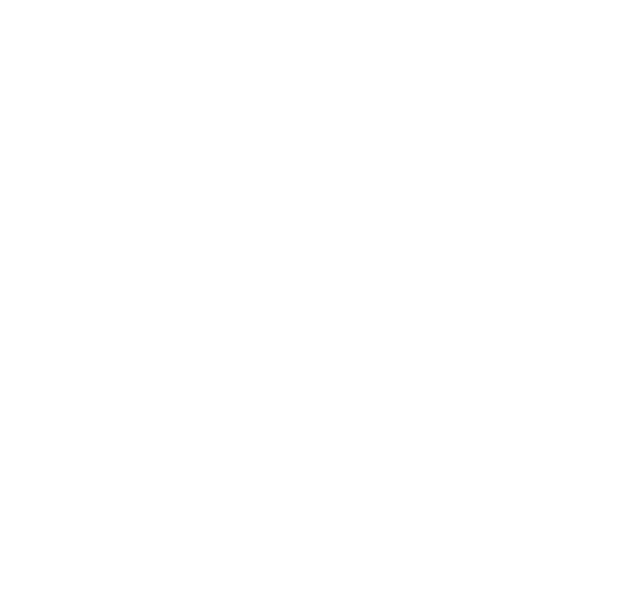
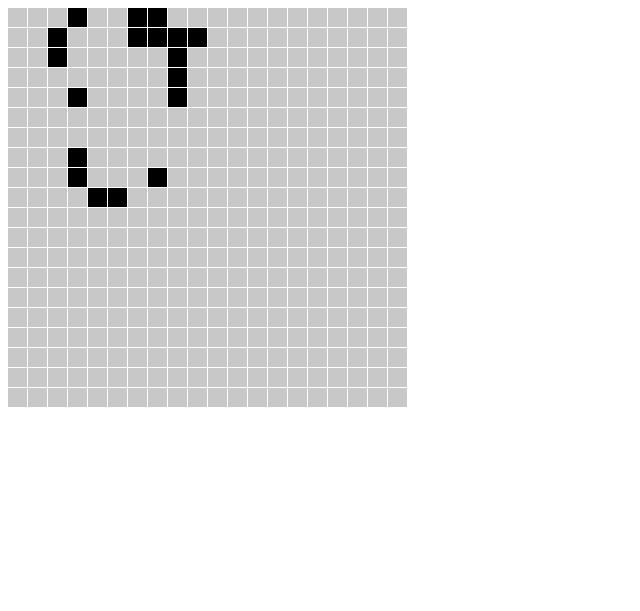
Before and after one commit to workingenius/gameoflife, a plain HTML site: page life.html in a window 1280 px wide. Shown: the whole page, without its empty margins (0-640 px from the left). Drawn offline with Linux system fonts and the light colour scheme.

Commit message:
Implement basic logic

```diff
--- a/life.html
+++ b/life.html
@@ -3,111 +3,255 @@
 	<head>
 	</head>
 	<body>
-		<canvas id="canvas" width=500 height=300>
+		<canvas id="canvas" width="600" height="600">
 		</canvas>
 		<script>
-			// Array
 
-			var xc = 50;
-			var yc = 30;
+			// general index
 
-			function consArray() {
+			function createIndex(...params) {
+				return params;
 			}
 
-			function arrayValue(array, row, col) {}
+			function indexEq(idx1, idx2) {
+				if (idx1.length !== idx2.length) return false;
+				var i, len=idx1.length;
+				for (i=0; i<len; i++) {
+					if (idx1[i] !== idx2[i]) return false;
+				}
+				return true;
+			}
 
-			function setArrayValue(array, row, col, value) {}
+			// 2D index array, constructed by row and column
 
-			function arrayRowCount(array) {}
+			function createIndex2D(row, col) {
+				return createIndex(row, col);
+			}
 
-			function arrayColCount(array) {}
+			function index2DRow(index) {
+				return index[0];
+			}
 
-			function traverseGrid(array, func) {}
+			function index2DCol(index) {
+				return index[1];
+			}
 
-			function evolve(array) {
-				var maxR = arrayRowCount(array),
-					maxC = arrayColCount(array);
+			function createSqureIndices(rows, cols) {
+				var indices = [];
+				var i = 0, j = 0;
+				for (i=0; i<rows; i++) {
+					for (j=0; j<cols; j++) {
+						indices.push(
+							createIndex(i, j)
+						);
+					}
+				}
+				return indices;
+			}
 
-				function surroundGrids(r, c) {
-					var surrounds = [];
-					var i, j, sur;
-					for (i=r-1; i<=r+1; i++) {
-						for (j=c-1; j<=j+1; j++) {
-							if (i == r && j == c) continue;
-							if (i < 0 || j < 0) continue;
-							if (i >= maxR) continue;
-							if (j >= maxC) continue;
-							surrounds.push([i, j]);
-						}
+			function surroundings(idx) {
+				var r = index2DRow(idx),
+					c = index2DCol(idx);
+				return [
+					createIndex2D( r - 1, c - 1 ),
+					createIndex2D( r - 1, c ),
+					createIndex2D( r - 1, c + 1 ),
+					createIndex2D( r, c - 1 ),
+					createIndex2D( r, c + 1 ),
+					createIndex2D( r + 1, c - 1 ),
+					createIndex2D( r + 1, c ),
+					createIndex2D( r + 1, c + 1 ),
+				];
+			}
+
+			/* */
+
+			var ALIVED = 1,
+				DEAD = 0;
+
+			function psurvive(aliveSurrounderNumber) {
+				var n = aliveSurrounderNumber;
+				return n == 3;
+			}
+
+			function premain(aliveSurrounderNumber) {
+				var n = aliveSurrounderNumber;
+				return n == 2;
+		    }
+
+			function createArray(indices) {
+				return indices.map(function(index) {
+					return [index, DEAD];
+				});
+			}
+
+			function getValue(array, index) {
+				var retval;
+				array.forEach(function(grid) {
+					var idx, isAlive;
+					[idx, isAlive] = grid;
+					if (indexEq(index, idx)) {
+						retval = isAlive;
 					}
-					return surrounds;
-				}
+				});
+				retval = retval || DEAD;
+				return retval;
+			}
 
-				traverseGrid(array, function(row, col, grid) {
-					var sur, r, c;
-					var surrounds = surroundGrids(row, col);
-					var value = 0;
-					for (var i in surrounds) {
-						[r, c] = surrounds[i];
-						value += arrayValue(array, r, c);
-					}
-					if (2<=value<=3) {
-						setTimeout(function() {
-							setArrayValue(row, col, 1);
-						}, 0);
-					} else {
-						setTimeout(function() {
-							setArrayValue(row, col, 0);
-						});
+			function setValue(array, index, value) {
+				array.forEach(function(grid) {
+					var idx, isAlive;
+					[idx, isAlive] = grid;
+					if (indexEq(index, idx)) {
+						grid[1] = value;
 					}
 				});
 			}
 
-			var array = consArray();
-
-			// Draw
-
-			var cWidth = 500;
-			var cHeight = 300;
-			var canvas = document.getElementById("canvas");
-			var ctx = canvas.getContext("2d");
-
-			var xGrids = arrayColCount(array);
-			var yGrids = arrayRowCount(array);
-			var gridWidth = cWidth / xGrids;
-			var gridHeight = cHeight / yGrids;
-
-			function drawGrid(row, col, color) {
-				var x, y, w, h;
-				x = col * gridWidth;
-				y = row * gridHeight;
-				w = gridWidth;
-				h = gridHeight;
-				ctx.fillStyle = color;
-				ctx.fillRect(x, y, w, h);
+			function traverse(array, func) {
+				return array.forEach(function(grid) {
+					return func(...grid);
+				});
 			}
 
-			function draw() {
-				var i, j;
-				var color;
-				for (i=0; i<arrayRowCount(array); i++) {
-					for (j=0; j<arrayColCount(array); j++) {
-						if (arrayValue(array, i, j)) {
-							color = 'black';
-						} else {
-							color = 'grey';
-						}
-						drawGrid(i, j, color);
+			/* */
+
+			function delayed(func) {
+				return function() {
+					setTimeout(func, 0);
+				};
+			}
+
+			/* */
+
+			function propagate(array) {
+				traverse(array, function(index, isAlive) {
+					var indices = surroundings(index);
+					var aliveSurrounders = 0;
+					indices.forEach(function(index) {
+						aliveSurrounders += getValue(array, index);
+					});
+					if (psurvive(aliveSurrounders)) {
+						delayed(function() {
+							setValue(array, index, ALIVED)
+						})();
+					} else if (premain(aliveSurrounders)) {
+						// do nothing
+					} else { // dead
+						delayed(function() {
+							setValue(array, index, DEAD)
+						})();
 					}
-				}
+				});
+			}
+
+			/* */
+
+			var sideLength = 20;
+
+			function position(index) {
+				var r = index2DRow(index),
+					c = index2DCol(index);
+				return [
+					r * sideLength,
+					c * sideLength,
+					sideLength - 1,
+					sideLength - 1
+				];
+			}
+
+			function draw(ctx, array) {
+				traverse(array, function(index, isAlive) {
+					var x, y, width, height;
+					[x, y, width, height] = position(index);
+					if (isAlive) {
+						ctx.fillStyle = 'black';
+					} else {
+						ctx.fillStyle = 'rgb(200, 200, 200)';
+					}
+					ctx.fillRect(x, y, width, height);
+				})
 			}
 
 			(function start() {
+
+				var canvas = document.getElementById("canvas");
+				var ctx = canvas.getContext("2d");
+
+				var array = createArray(createSqureIndices(20, 20));
+				initArray(array);
+
+				//propagate(array);
+				//draw(ctx, array);
+
 				setInterval(function() {
-					evolve();
-					draw(array);
-				}, 3000);
+					propagate(array);
+					draw(ctx, array);
+				}, 300);
 			})();
+
+			function initArray(array) {
+				traverse(array, function(index, value) {
+					// var r = index[0],
+					// 	c = index[1];
+					// if (r == 0) {
+					// 	setValue(array, [r, c], ALIVED);
+					// }
+					// setValue(array, [0, 1], ALIVED);
+					// setValue(array, [1, 2], ALIVED);
+					// setValue(array, [2, 2], ALIVED);
+					// setValue(array, [2, 0], ALIVED);
+					// setValue(array, [2, 1], ALIVED);
+					//setValue(array, [2, 2], ALIVED);
+					//setValue(array, [2, 1], ALIVED);
+
+					plane(array, [1, 1]);
+					plane(array, [5, 1]);
+					plane(array, [1, 5]);
+					plane(array, [5, 5]);
+					//plane(array, [4, 7]);
+				});
+			}
+
+			function plane(array, center) {
+				setValue(array, up(center), ALIVED);
+				setValue(array, right(center), ALIVED);
+				setValue(array, downright(center), ALIVED);
+				setValue(array, down(center), ALIVED);
+				setValue(array, downleft(center), ALIVED);
+			}
+
+			function up(point) {
+				return [point[0], point[1] - 1];
+			}
+
+			function down(point) {
+				return [point[0], point[1] + 1];
+			}
+
+			function left(point) {
+				return [point[0] - 1, point[1]];
+			}
+
+			function right(point) {
+				return [point[0] + 1, point[1]];
+			}
+
+			function upleft(p) {
+				return up(left(p));
+			}
+
+			function upright(p) {
+				return up(right(p));
+			}
+
+			function downleft(p) {
+				return down(left(p));
+			}
+
+			function downright(p) {
+				return down(right(p));
+			}
 
 		</script>
 	</body>
```
